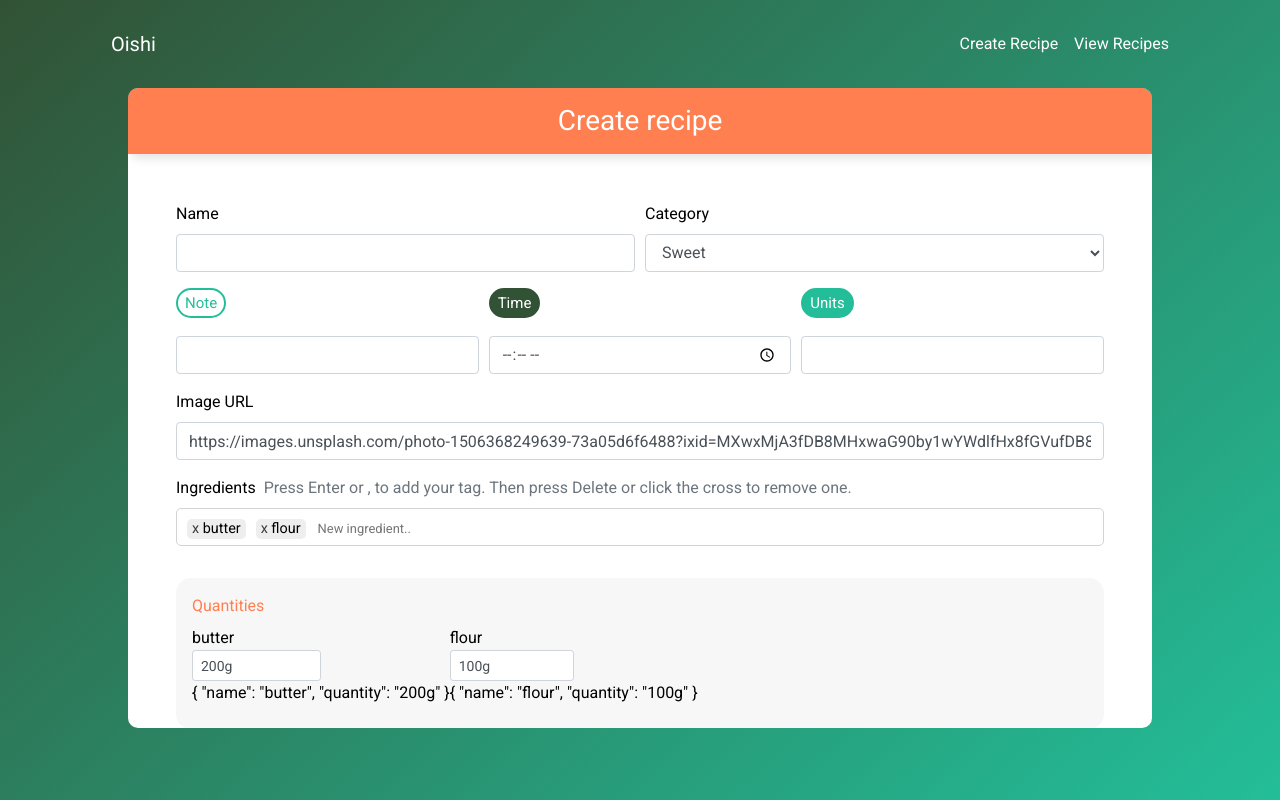
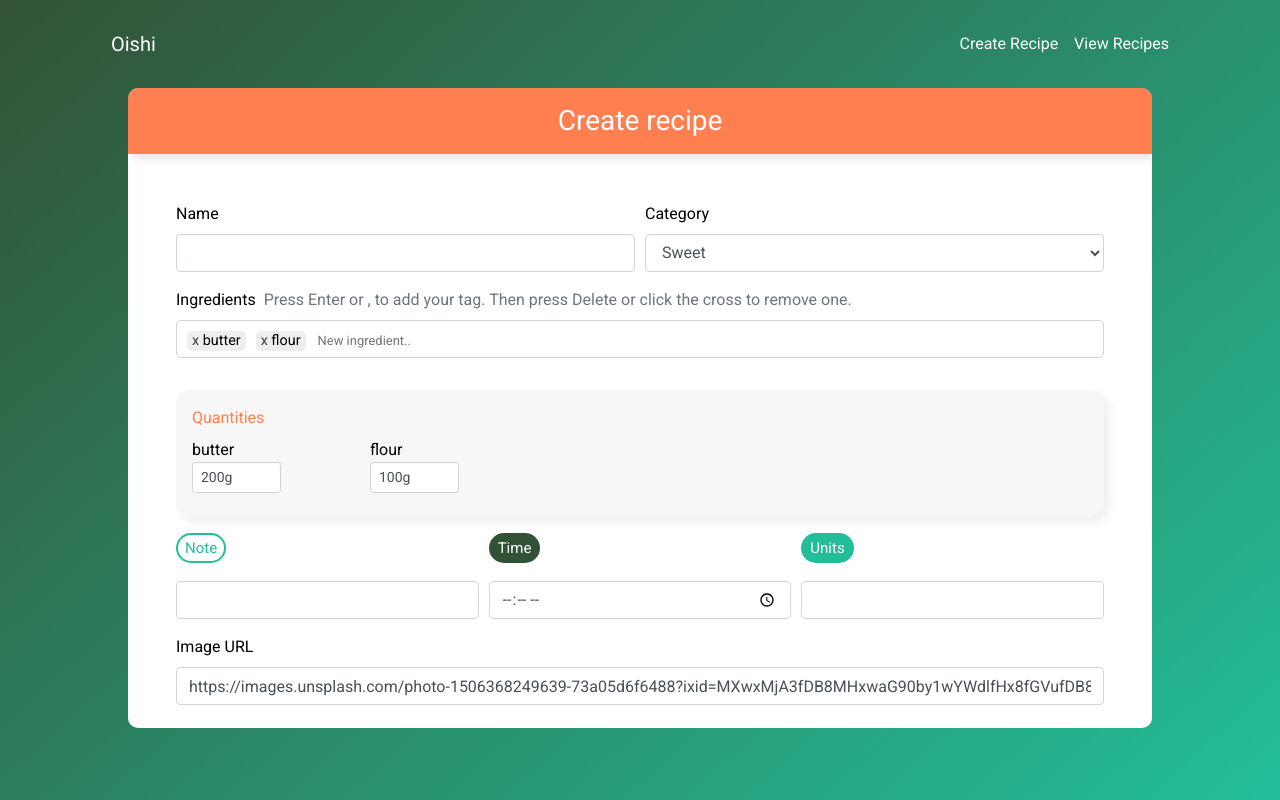
Before and after one commit to charlottedrb/lpdim_js_oishi, a Vue app: page /add in a window 1280 px wide. Built offline with nearby package versions, Linux system fonts and the light colour scheme.

Commit message:
ajout des champs pour la préparation

```diff
--- a/src/components/CreateComponent.vue
+++ b/src/components/CreateComponent.vue
@@ -16,6 +16,29 @@
                             <select class="form-control" name="category" id="category" v-model="selectedCategory">
                                 <option v-for="category in categories" :key="category.value" v-bind:value="category.value">{{ category.name }}</option>
                             </select>
+                        </div>
+                    </div>
+
+                    <div class="form-group mt-3">
+                        <label>Ingredients</label>
+                        <span class="text-muted ml-2">Press Enter or , to add your tag. Then press Delete or click the cross to remove one.</span>
+                        <div class='tag-input'>
+                            <div v-for='(tag, index) in currentIngredients' :key='index' class='tag-input__tag'>
+                                <span @click='removeTag(index)'>x</span>
+                                {{ tag.name }}
+                            </div>
+                            <input type='text' placeholder="New ingredient.." class='tag-input__text'
+                                @keydown.enter='addTag'
+                                @keydown.188='addTag'
+                                @keydown.delete='removeLastTag'/>
+                        </div>
+                    </div>
+
+                    <div class="form-group form-light">
+                        <label class="d-block">Quantities</label>
+                        <div class="mb-2 d-inline-block" v-for="(ingredient, index) in currentIngredients" :key='index'>
+                            {{ ingredient.name }}
+                            <input type="text" class="form-control form-control-sm w-50" @input="updateQuantity(index, $event.target.value)" :value="ingredient.quantity" placeholder="200g, 20ml.." required>
                         </div>
                     </div>
 
@@ -45,27 +68,13 @@
                         <input class="form-control" type="text" v-model="recipe.image">
                     </div>
 
-                    <div class="form-group mt-3">
-                        <label>Ingredients</label>
-                        <span class="text-muted ml-2">Press Enter or , to add your tag. Then press Delete or click the cross to remove one.</span>
-                        <div class='tag-input'>
-                            <div v-for='(tag, index) in currentIngredients' :key='index' class='tag-input__tag'>
-                                <span @click='removeTag(index)'>x</span>
-                                {{ tag.name }}
-                            </div>
-                            <input type='text' placeholder="New ingredient.." class='tag-input__text'
-                                @keydown.enter='addTag'
-                                @keydown.188='addTag'
-                                @keydown.delete='removeLastTag'/>
-                        </div>
-                    </div>
-
-                    <div class="form-group quantities">
-                        <label class="d-block">Quantities</label>
-                        <div class="mb-2 d-inline-block" v-for="(ingredient, index) in currentIngredients" :key='index'>
-                            {{ ingredient.name }}
-                            <input type="text" class="form-control form-control-sm w-50" @input="updateQuantity(index, $event.target.value)" :value="ingredient.quantity" placeholder="200g, 20ml.." required>
-                            {{ currentIngredients[index] }}
+                    <div class="form-group form-light">
+                        <label>Steps</label>
+                        <div class="form-inline mb-2" v-for="(step, index) in currentSteps" :key='index'>
+                            <label class="mr-3">{{ step.step }}</label>
+                            <input type="text" class="form-control form-control-sm mr-3" @input="updateSteps(index, $event.target.value)" :value="step.description" placeholder="Mix the ingredients.." style="width: 80%;" required>
+                            <button class="btn btn-sm custom-btn-tertiary mr-2" @click="addStep(index, $event)" v-if="index != 0 && index == currentSteps.length - 1">+</button>
+                            <button class="btn btn-sm custom-btn-primary" @click="removeStep(index, $event)" v-if="index != 0 && index != currentSteps.length">-</button>
                         </div>
                     </div>
 
@@ -92,15 +101,17 @@ import axios from "axios";
                     image: 'https://images.unsplash.com/photo-1506368249639-73a05d6f6488?ixid=MXwxMjA3fDB8MHxwaG90by1wYWdlfHx8fGVufDB8fHw%3D&ixlib=rb-1.2.1&auto=format&fit=crop&w=934&q=80',
                     units: '',
                     time: '',
-                    ingredients: [
-                        { name: "butter", quantity: "200g" },
-                        { name: "flour", quantity: "100g" }
-                    ]
+                    ingredients: [],
+                    steps: []
                 },
                 selectedCategory: "sweet",
                 currentIngredients: [
                     { name: "butter", quantity: "200g" },
                     { name: "flour", quantity: "100g" }
+                ],
+                currentSteps: [
+                    { step: 1, description: "Melt the butter."},
+                    { step: 2, description: "Mix with the flour."}
                 ],
                 categories: [
                     { name: "Sweet", value: "sweet" },
@@ -135,6 +146,7 @@ import axios from "axios";
                 let apiURL = 'http://localhost:4000/api/add';
                 this.recipe.ingredients = this.currentIngredients
                 this.recipe.category = this.selectedCategory
+                this.recipe.steps = this.currentSteps
                 console.log(this.recipe)
                 axios.post(apiURL, this.recipe).then(() => {
                   this.$router.push('/')
@@ -142,8 +154,23 @@ import axios from "axios";
                     console.log(error)
                 });
             },
-            updateQuantity($event, value) {
-                this.$set(this.currentIngredients[$event], 'quantity', value)
+            updateQuantity(index, value) {
+                this.$set(this.currentIngredients[index], 'quantity', value)
+            },
+            addStep(index, event){
+                event.preventDefault()
+                this.currentSteps.push({step: index+2, description: ""})
+            },
+            removeStep(index, event){
+                event.preventDefault()
+                let toChange = this.currentSteps.slice(index + 1)
+                toChange.forEach(el => {
+                    el.step--
+                });
+                this.currentSteps.splice(index + 1, 1)
+            },
+            updateSteps($event, value) {
+                this.$set(this.currentSteps[$event], 'description', value)
             }
         }
     }
@@ -152,11 +179,12 @@ import axios from "axios";
 <style lang="scss">
 @import "../styles/theme.scss";
 
-.quantities{
+.form-light{
     background-color: rgb(247, 247, 247);
     padding: 1rem;
     margin-top: 2rem;
     border-radius: 15px;
+    box-shadow: 5px 5px 10px #eee;
 
     label{
         color: $tertiary;
--- a/src/components/ShowComponent.vue
+++ b/src/components/ShowComponent.vue
@@ -30,12 +30,9 @@
                     </div>
                     <div class="preparation">
                         <h4>Preparation :</h4>
-                        <ol>
-                            <li></li>
-                            <li></li>
-                            <li></li>
-                            <li></li>
-                        </ol>
+                        <ul class="mt-3" style="padding-left: 0;">
+                            <li v-for="(step, index) in recipe.steps" :key="index" style="list-style-type: none;">{{ step.step }}. {{ step.description }}</li>
+                        </ul>
                     </div>
                 </div>
             </div>
--- a/src/styles/theme.scss
+++ b/src/styles/theme.scss
@@ -82,3 +82,15 @@ div#app{
 .custom-text-tertiary{
     color: $tertiary;
 }
+
+.custom-btn-primary{
+    width: 2rem;
+    background-color: $primary;
+    color: $white;
+}
+
+.custom-btn-tertiary{
+    width: 2rem;
+    background-color: $tertiary;
+    color: $white;
+}
```
Also changed, not shown: 1 other file (tests, documents, lock files or other folders).
